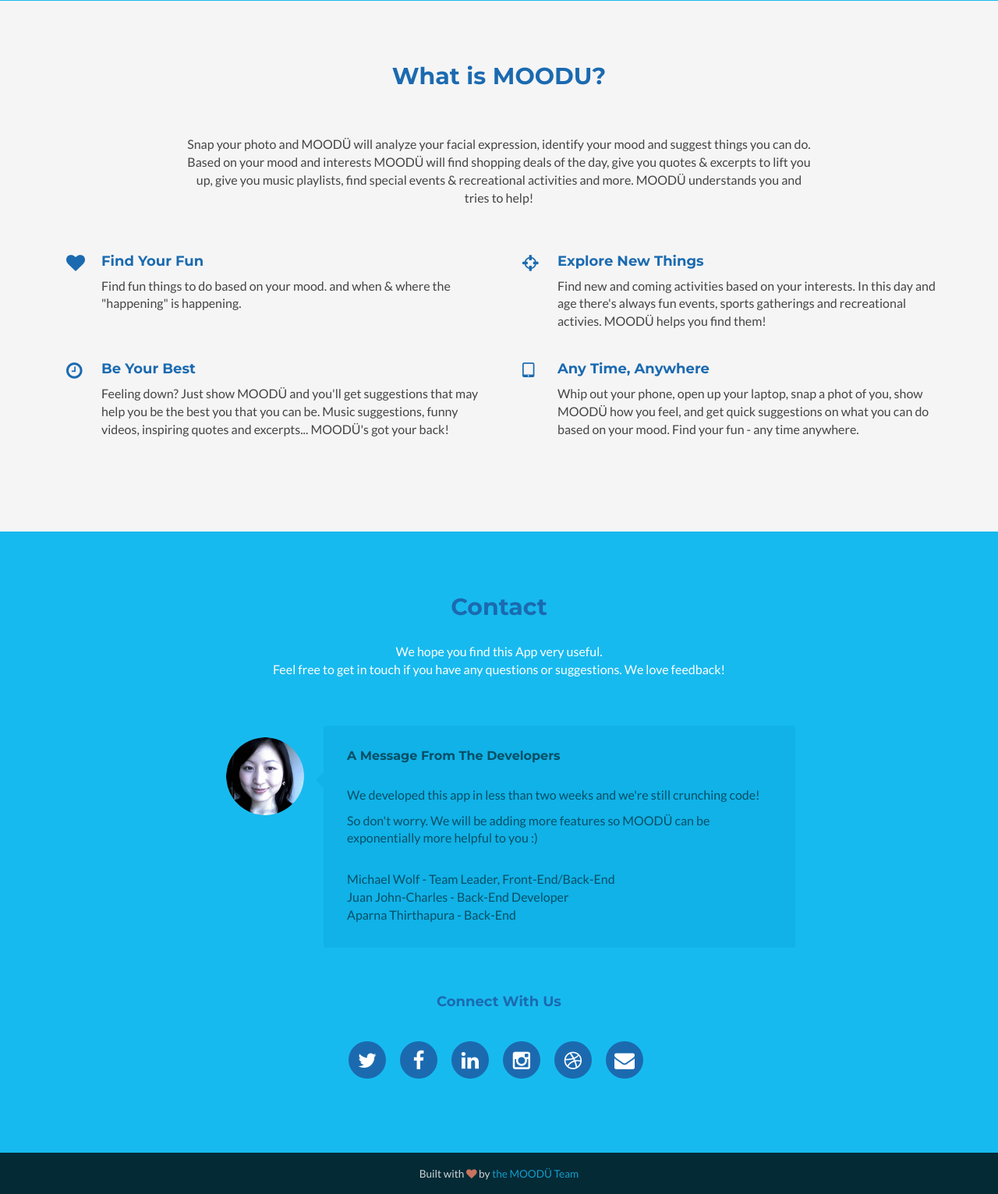
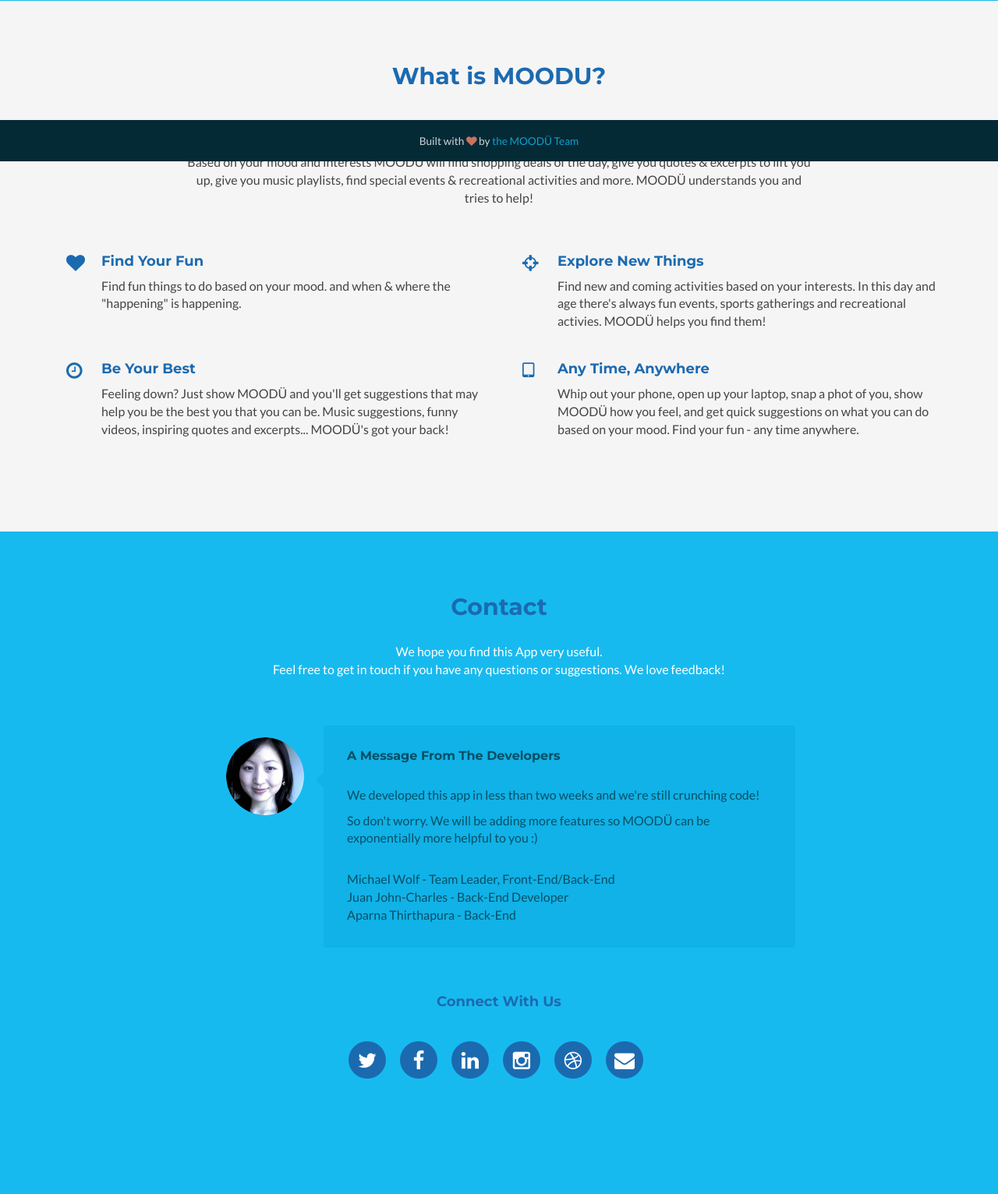
Before and after one commit to bigwoof91/mikelearning91.github.io, a PHP site: page / in a window 1280 px wide. Shown: the part 593-2125 px from the top of the page at 78% size. After the commit the page ends 1977 px from the top, so only its background shows below. Run offline with PHP 8.4, Linux system fonts and the light colour scheme; some libraries are stand-ins or nearby versions.

Commit message:
front end fixes on app steps

```diff
--- a/assets/css/styles.css
+++ b/assets/css/styles.css
@@ -661,6 +661,9 @@ pre code {
   padding: 15px 0;
   background: #042a36;
   color: #fff;
+  position: fixed;
+  bottom: 0;
+  width: 100%;
 }
 .footer .copyright {
   -webkit-opacity: 0.8;
```
